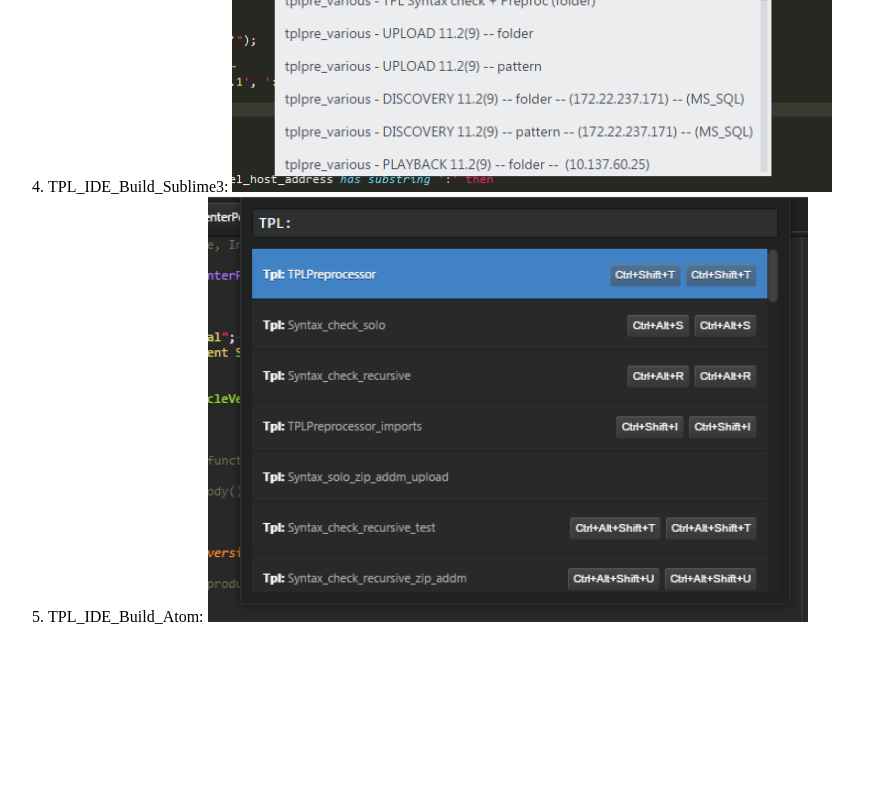
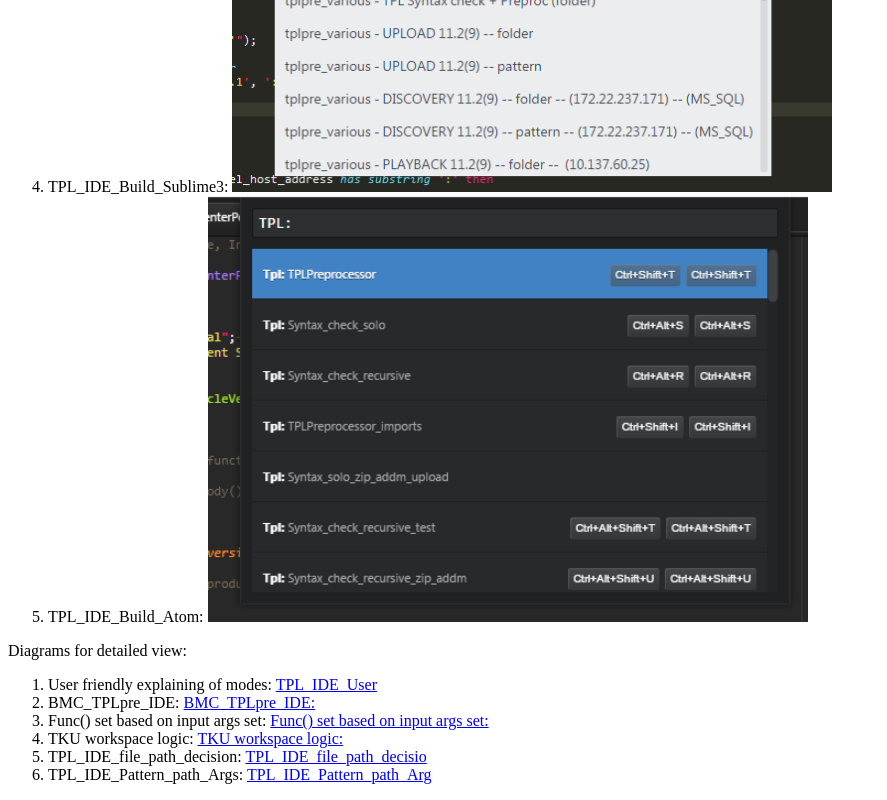
Before and after one commit to triaglesis/trianglesis, a plain HTML site: page BMC_TPL_IDE_auto_pics/index.html in a window 1280 px wide. Shown: the part 1111-1911 px from the top of the page, without its empty margins (0-887 px from the left). Before the commit the page ends 1753 px from the top, so only its background shows below. Drawn offline with Linux system fonts and the light colour scheme.

Commit message:
Diagrams

```diff
--- a/BMC_TPL_IDE_auto_pics/index.html
+++ b/BMC_TPL_IDE_auto_pics/index.html
@@ -11,5 +11,14 @@
   <li>TPL_IDE_Build_Sublime3: <img src="/BMC_TPL_IDE_auto_pics/TPL_IDE_Build_Sublime3.png" class="img-responsive" alt="TPL_IDE_Build_Sublime3" style="width:600px;"> </div></li>
   <li>TPL_IDE_Build_Atom: <img src="/BMC_TPL_IDE_auto_pics/TPL_IDE_Build_Atom.png" class="img-responsive" alt="TPL_IDE_Build_Atom" style="width:600px;"> </div></li>
 </ol>
+<p>Diagrams for detailed view:</p>
+<ol>
+  <li>User friendly explaining of modes: <a href="/BMC_TPL_IDE_auto_pics/Diagrams/TPL_IDE_User.pdf">TPL_IDE_User</a></li>
+  <li>BMC_TPLpre_IDE: <a href="/BMC_TPL_IDE_auto_pics/Diagrams/BMC_TPLpre_IDE.pdf">BMC_TPLpre_IDE:</a></li>
+  <li>Func() set based on input args set: <a href="/BMC_TPL_IDE_auto_pics/Diagrams/Func() set based on input args set.pdf">Func() set based on input args set:</a></li>
+  <li>TKU workspace logic: <a href="/BMC_TPL_IDE_auto_pics/Diagrams/TKU workspace logic.pdf">TKU workspace logic:</a></li>
+  <li>TPL_IDE_file_path_decision: <a href="/BMC_TPL_IDE_auto_pics/Diagrams/TPL_IDE_file_path_decision.pdf">TPL_IDE_file_path_decisio</a></li>
+  <li>TPL_IDE_Pattern_path_Args: <a href="/BMC_TPL_IDE_auto_pics/Diagrams/TPL_IDE_Pattern_path_Args.pdf">TPL_IDE_Pattern_path_Arg</a></li>
+</ol>
 </body>
 </html>
```
Also changed, not shown: 6 other files.
